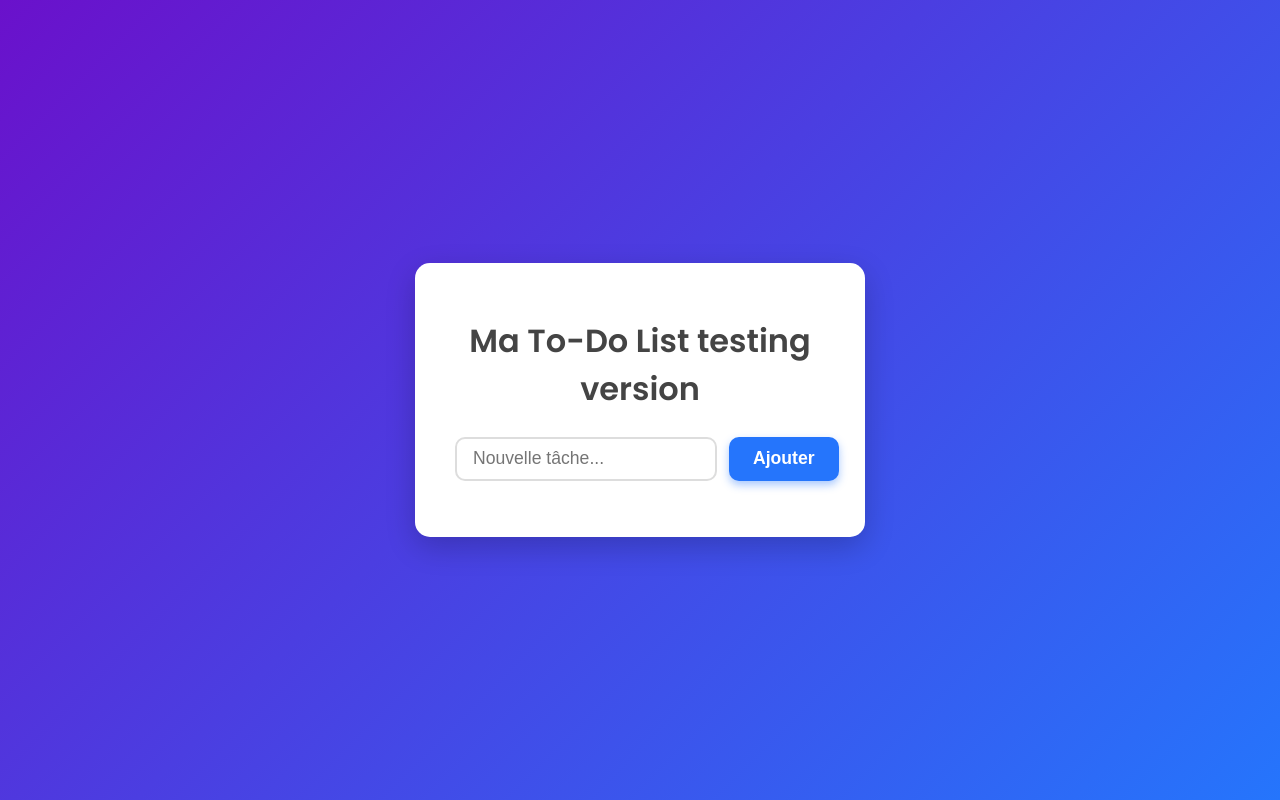
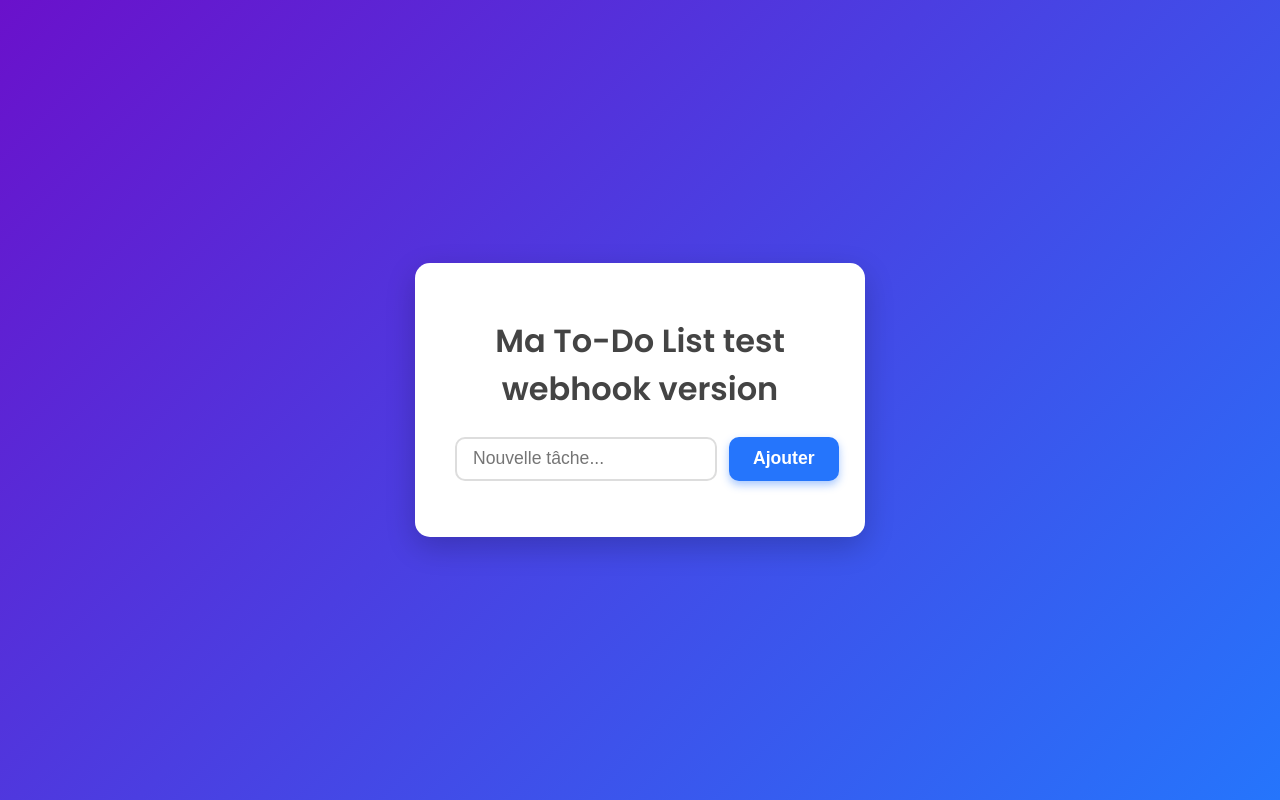
Before and after one commit to oumayma-aydi/my-react-app, a React (Create React App) app: page / in a window 1280 px wide. Built offline with nearby package versions, Linux system fonts and the light colour scheme.

Commit message:
Update App.js to test webhook

```diff
--- a/src/App.js
+++ b/src/App.js
@@ -34,7 +34,7 @@ function App() {
   return (
     <div className="app">
 
-      <h1>Ma To-Do List testing version</h1>
+      <h1>Ma To-Do List test webhook version</h1>
 
       <div className="input-group">
         <input
```
